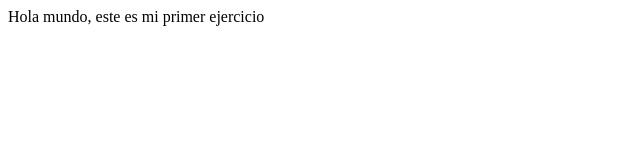
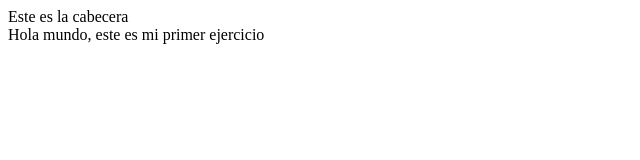
Before and after one commit to soymariandre/ejercicios-de-adalab, a plain HTML site: page modulo-1-leccion-01-ejercicio-1/index.html in a window 1280 px wide. Shown: the whole page, without its empty margins (0-640 px from the left). Drawn offline with Linux system fonts and the light colour scheme.

Commit message:
Add my first header

```diff
--- a/modulo-1-leccion-01-ejercicio-1/index.html
+++ b/modulo-1-leccion-01-ejercicio-1/index.html
@@ -6,6 +6,7 @@
     <title>Document</title>
 </head>
 <body>
+    <header>Este es la cabecera</header>
     Hola mundo, este es mi primer ejercicio
 </body>
 </html>
```
